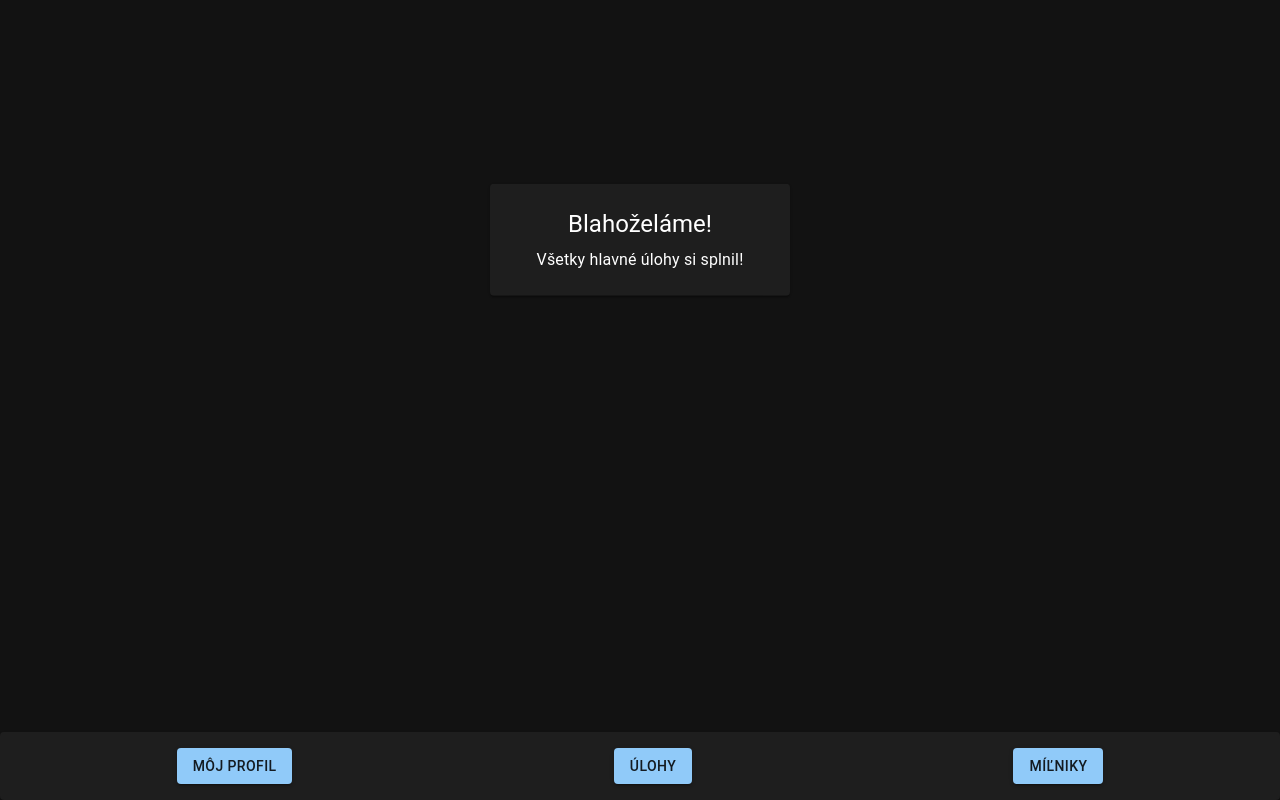
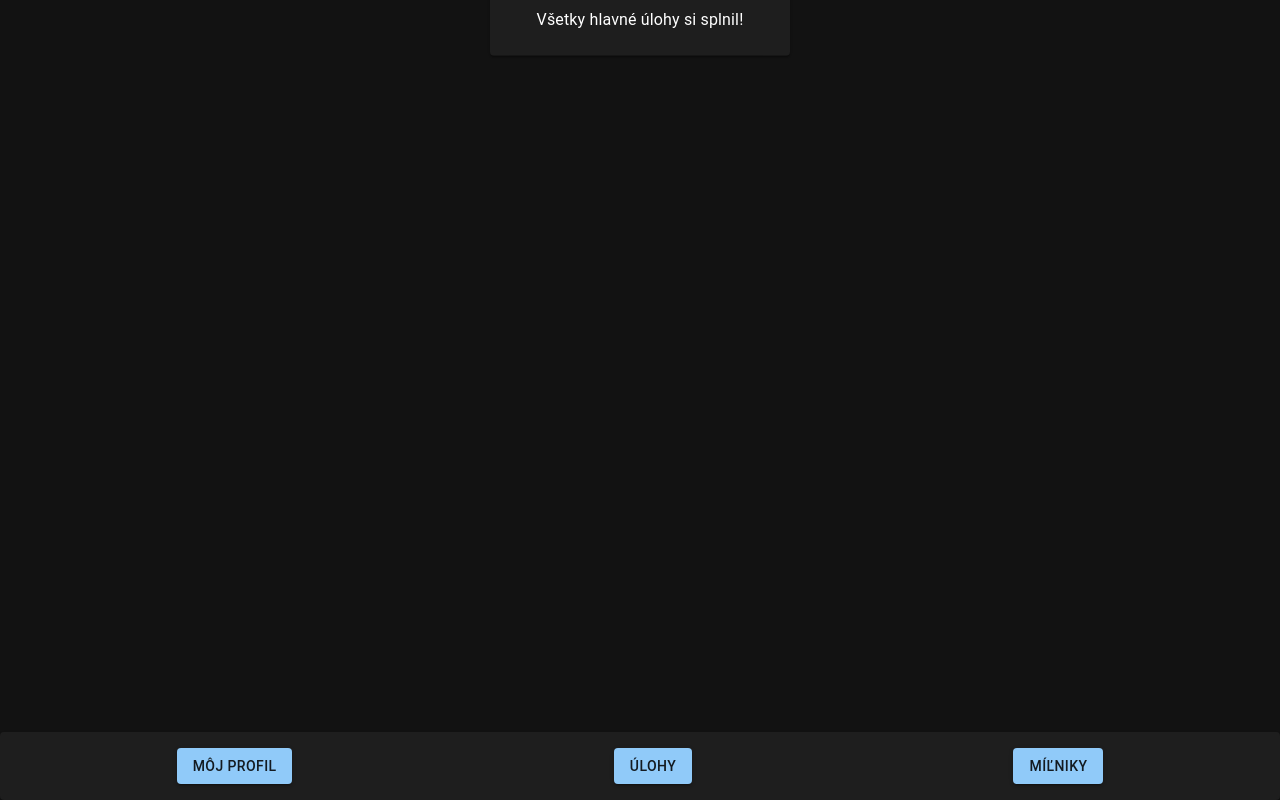
Before and after one commit to matelko64/TUKE-Explo, a React (Create React App) app in the folder react-frontend/: page /main in a window 1280 px wide. Built offline with nearby package versions, Linux system fonts and the light colour scheme.

Commit message:
aha ešte toto som spravil

```diff
--- a/react-frontend/src/components/Main.jsx
+++ b/react-frontend/src/components/Main.jsx
@@ -5,7 +5,7 @@ import { Button, TextField, Paper, Typography } from '@mui/material';
 function Main() {
     const aq = (id, quests, name, description) => ({id, quests, name, description});
     const ax = (id, xp, name, description) => ({id, xp, name, description});
-    const q = (id, requirement, xp, phrase) =>({id, requirement, xp, phrase});
+    const q = (id, requirement, image, xp, phrase) =>({id, requirement, image, xp, phrase});
     const questAchievements = [
         aq(0, 1, "Malý krok pre človeka, malý krok pre ľudstvo", "Splň prvú hlavnú úlohu."),
         aq(1, 5, "A idemeeee!", "Splň päť hlavných úloh."),
@@ -20,16 +20,16 @@ function Main() {
         ax(5, 750, "Všechno vidím, všechno vím", "Získaj všetky XP.")
     ];
     const quests = [
-        q(0, "úloha 1", 10, "odpoved"),
-        q(1, "úloha 2", 20, "odpoved"),
-        q(2, "úloha 3", 25, "odpoved"),
-        q(3, "úloha 4", 25, "odpoved"),
-        q(4, "úloha 5", 30, "odpoved"),
-        q(5, "úloha 6", 80, "odpoved"),
-        q(6, "úloha 7", 35, "odpoved"),
-        q(7, "úloha 8", 45, "odpoved"),
-        q(8, "úloha 9", 50, "odpoved"),
-        q(9, "úloha 10", 100, "odpoved")
+        q(0, "úloha 1", "", 10, "odpoved"),
+        q(1, "úloha 2", "", 20, "odpoved"),
+        q(2, "úloha 3", "", 25, "odpoved"),
+        q(3, "úloha 4", "", 25, "odpoved"),
+        q(4, "úloha 5", "", 30, "odpoved"),
+        q(5, "úloha 6", "", 80, "odpoved"),
+        q(6, "úloha 7", "", 35, "odpoved"),
+        q(7, "úloha 8", "", 45, "odpoved"),
+        q(8, "úloha 9", "", 50, "odpoved"),
+        q(9, "úloha 10", "", 100, "odpoved")
     ];
     const randomQuests = [
         q(0, "Nájdi miestnosť L9-B514 a zisti posledných 9 cifier vpravo dole na rozvrhu hodín.", 100, "123456789")
@@ -104,12 +104,11 @@ function Main() {
         <form
             onSubmit={handleSubmit}
             style={{
+                mt: 10,
                 position: 'relative',
-                height: '60vh',
                 display: 'flex',
                 flexDirection: 'column',
-                justifyContent: 'center',
-                alignItems: 'center' }}>
+                justifyContent: 'center'}}>
             {quest ? (
                 <Paper sx={{
                     position: 'absolute',
@@ -117,11 +116,13 @@ function Main() {
                     left: '50%',
                     transform: 'translate(-50%, -50%)',
                     p: 3,
+                    mt: 35,
                     width: 300,
                     textAlign: 'center'
                 }}>
                     <Typography variant="h6" sx={{mb: 1}}>{quest.requirement}</Typography>
                     <Typography variant="body2" sx={{mb: 2}}>{quest.xp} XP</Typography>
+                    <img src={quest.image} onerror="this.style.display='none'" width={250}/>
                     <TextField
                         fullWidth
                         label="Správna odpoveď"
```
Also changed, not shown: react-frontend/public/A very 1999 Christmas.png (added).
